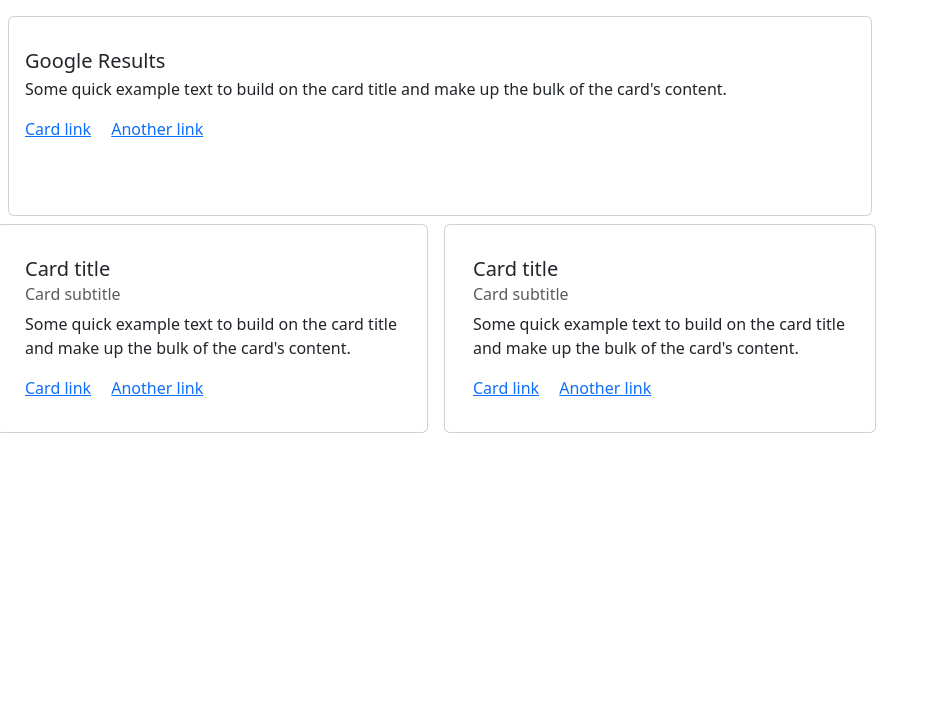
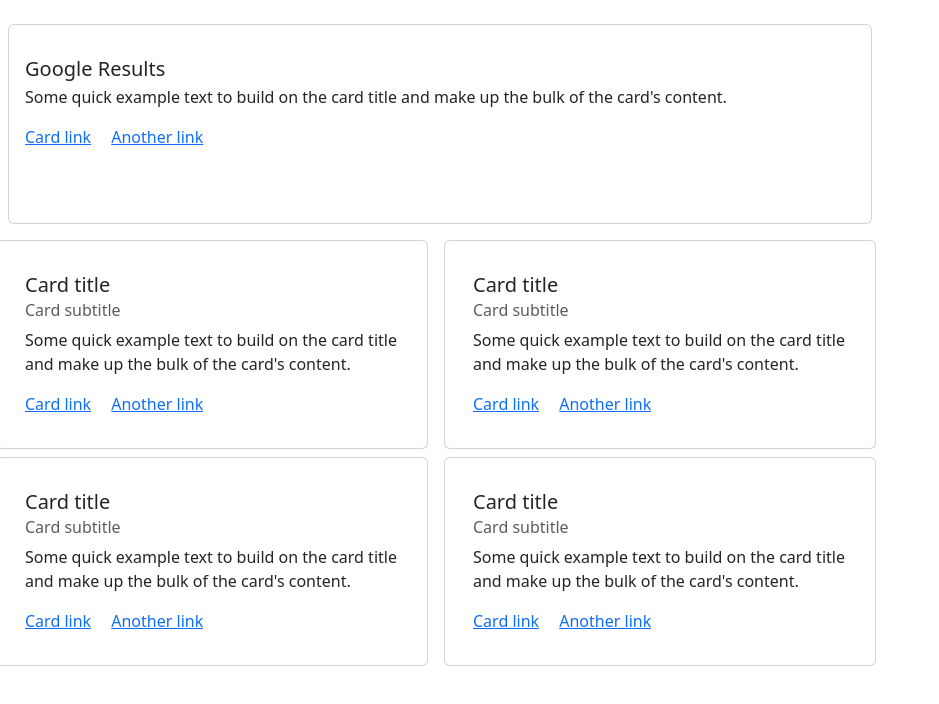
Before and after one commit to princeverma-ai/hackmol4.0, a website: page public/search.html in a window 1280 px wide. Shown: the whole page, without its empty margins (0-939 px from the left). Drawn offline with nearby package versions, Linux system fonts and the light colour scheme.

Commit message:
Changes in home

```diff
--- a/public/search.html
+++ b/public/search.html
@@ -9,7 +9,7 @@
 </head>
 <body>
 
-    <div class="card mx-2 mt-3 py-3" style="width: 54rem; height: 200px;" >
+    <div class="card mx-2 mb-2 mt-4 pt-3" style="width: 54rem; height: 200px;" >
         <div class="card-body">
           <h5 class="card-title">Google Results</h5>
           <h6 class="card-subtitle mb-2 text-muted"></h6>
@@ -40,5 +40,27 @@
         </div>
       </div>
     </div>
+
+    <div class="row">
+        <div class="card mx-2 ml-2 mt-2 py-3" style="width: 27rem;">
+            <div class="card-body">
+              <h5 class="card-title">Card title</h5>
+              <h6 class="card-subtitle mb-2 text-muted">Card subtitle</h6>
+              <p class="card-text">Some quick example text to build on the card title and make up the bulk of the card's content.</p>
+              <a href="#" class="card-link">Card link</a>
+              <a href="#" class="card-link">Another link</a>
+            </div>
+          </div>
+
+          <div class="card mx-2 ml-2 mt-2 py-3" style="width: 27rem;">
+            <div class="card-body">
+              <h5 class="card-title">Card title</h5>
+              <h6 class="card-subtitle mb-2 text-muted">Card subtitle</h6>
+              <p class="card-text">Some quick example text to build on the card title and make up the bulk of the card's content.</p>
+              <a href="#" class="card-link">Card link</a>
+              <a href="#" class="card-link">Another link</a>
+            </div>
+          </div>
+    </div>
 </body>
 </html>
```
Also changed, not shown: public/index.html (+29 -0 lines), public/2.jpg (added), public/download.png (added).
